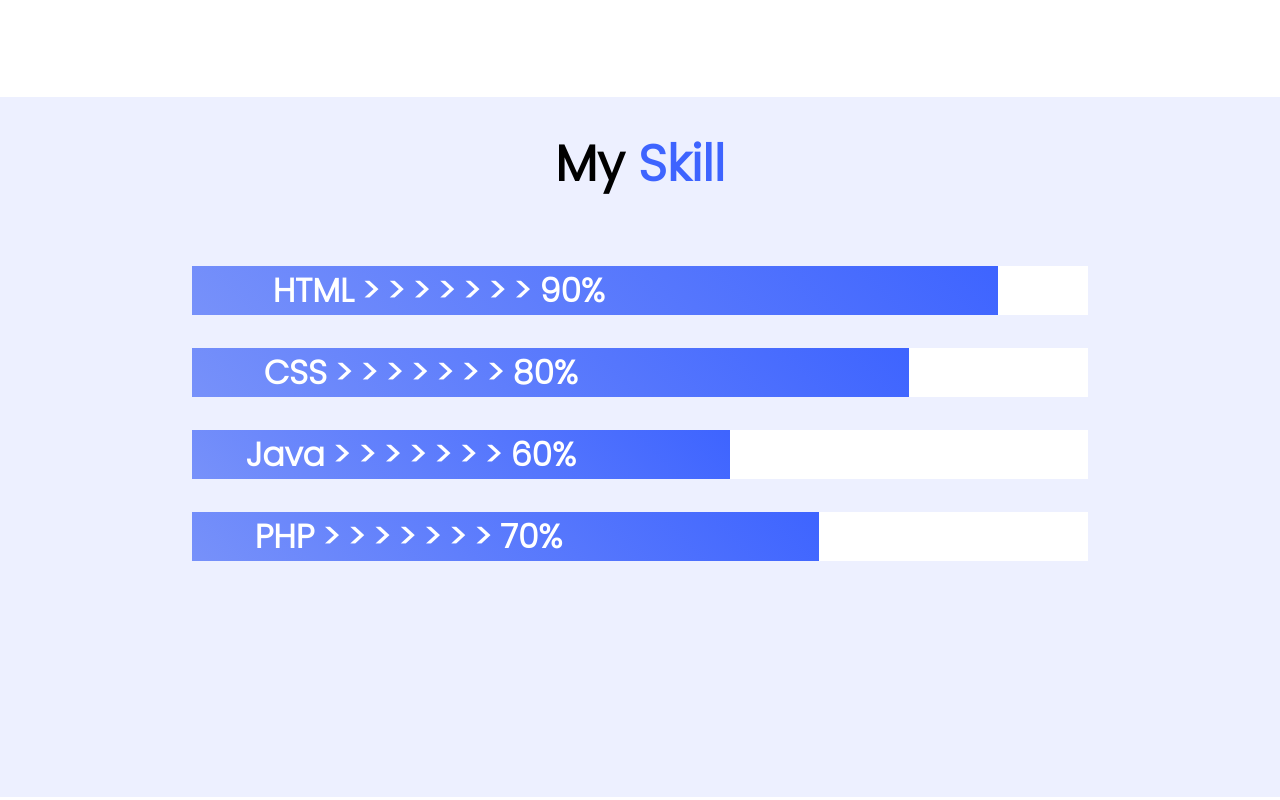
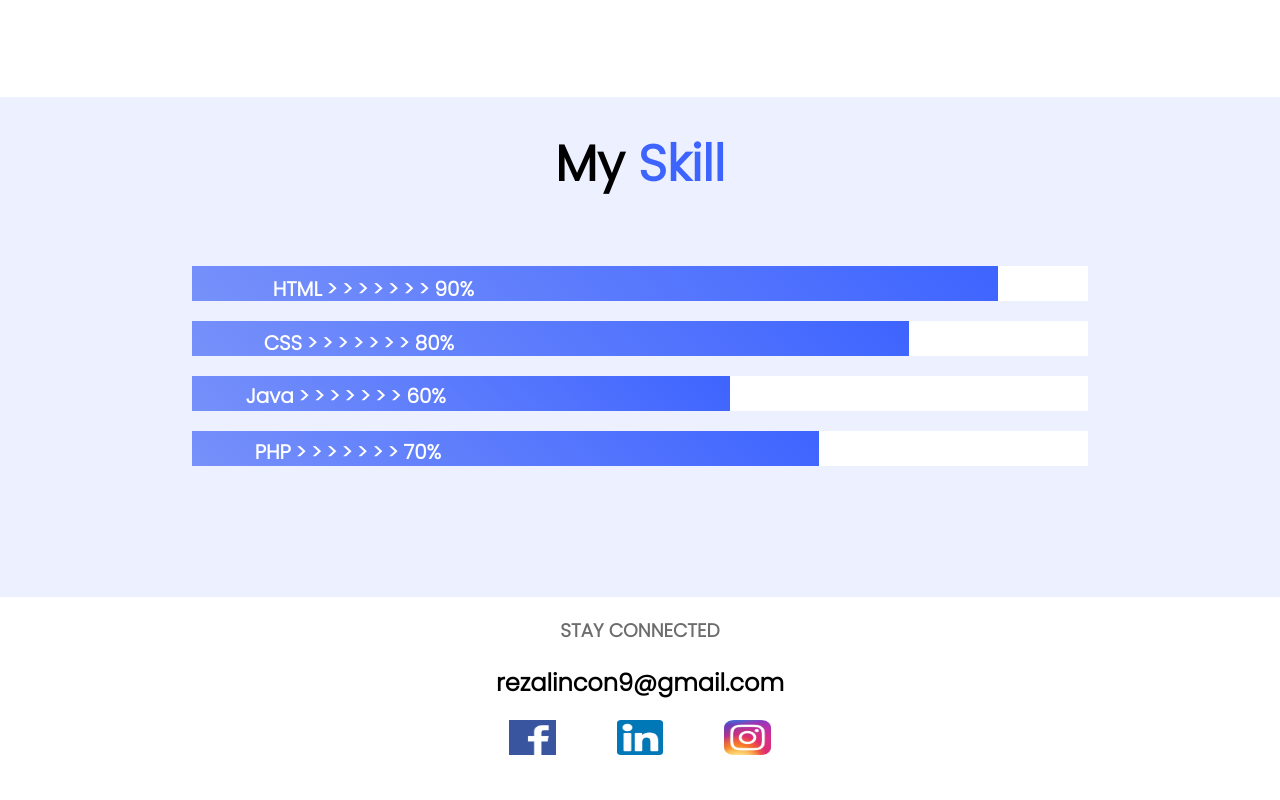
Before and after one commit to rezalincon/RezaPortfolio, a plain HTML site: page index.html in a window 1280 px wide. Shown: the part 2220-3020 px from the top of the page. Drawn offline with Linux system fonts and the light colour scheme.

Commit message:
all done, ready to submit

```diff
--- a/index.html
+++ b/index.html
@@ -147,5 +147,15 @@
         </div>
     </section>
 
+    <section class="footer">
+            <h3>STAY CONNECTED</h3>
+            <h1>rezalincon9@gmail.com</h1>
+            <div class="footer-pic">
+               <a href="https://www.facebook.com/reza.lincoln/" target="_blank"> <img class="f-img" src="fb.png" alt=""></a>
+               <a href="#"> <img class="f-img" src="linkdin.png" alt=""></a>
+                <a href="https://www.instagram.com/rezalincon/" target="_blank"> <img class="f-img" src="insta.jpg" alt=""></a>
+            </div>
+    </section>
+
 </body>
 </html>
--- a/style.css
+++ b/style.css
@@ -212,7 +212,7 @@ body{
 }
 .skill-section{
     width: 100%;
-    height: 700px;
+    height: 500px;
     background-color: #EDF0FF;
 }
 .skill-progress{
@@ -245,7 +245,8 @@ body{
 .percent h3{
     color:white;
     padding-left: 10%;
-    font-size: 33px;
+    font-size: 20px;
+    padding-top: 1%;
     font-weight: bold;
 }
 #css-percent{
@@ -257,3 +258,22 @@ body{
 #php-percent{
     width: 70%;
 }
+.footer h3{
+    text-align: center;
+    color: #6C6C6C;
+}
+.footer h1{
+    text-align: center;
+}
+.footer-pic{
+
+    height: 80px;
+    width:40%;
+    margin-left: 35%;
+}
+.f-img{
+    width: 9%;
+    height: 44%;
+    float:left;
+    margin-left: 12%;
+}
```
Also changed, not shown: fb.png (added), insta.jpg (added), linkdin.png (added).
